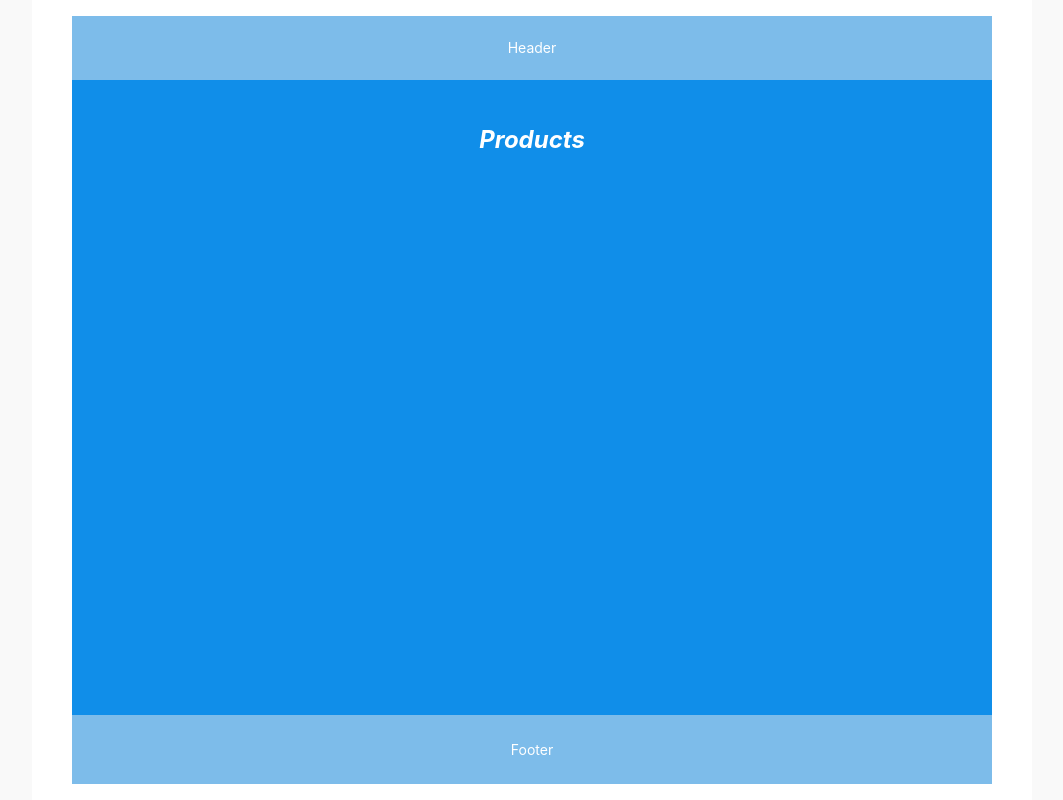
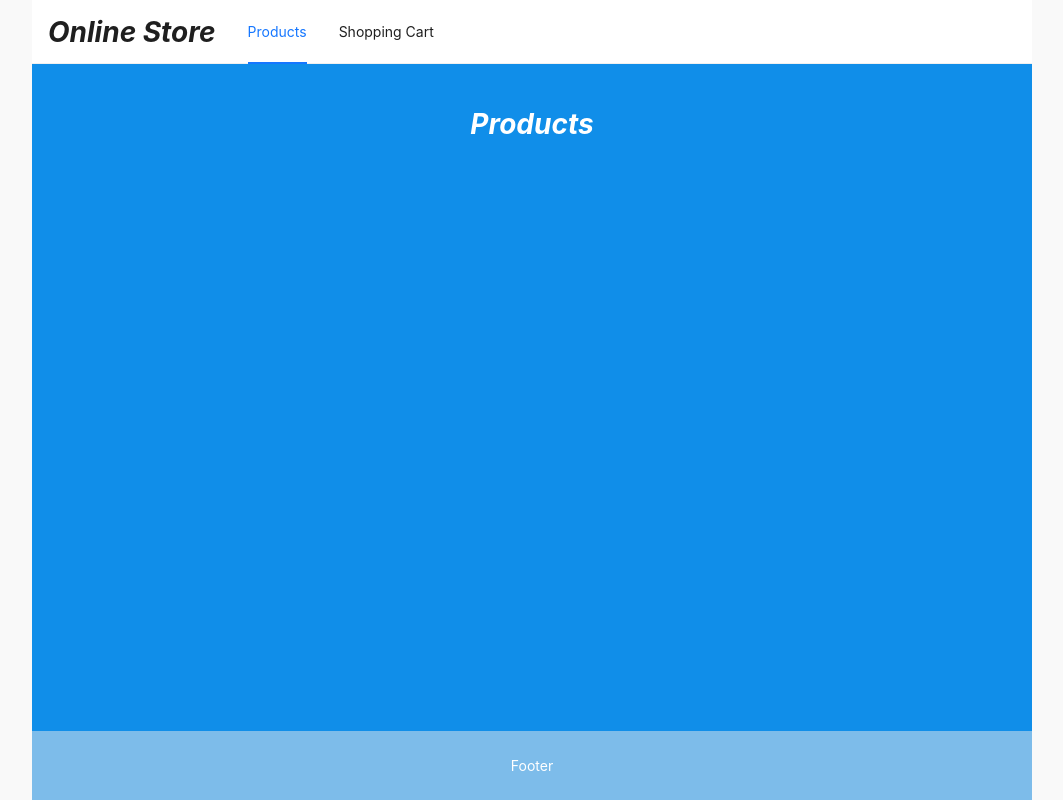
Before and after one commit to DWTwilight/front-end-demo, a React (Create React App) app: page / in a window 1280 px wide. Shown: the whole page, without its empty margins (108-1171 px from the left). Built offline with nearby package versions, Linux system fonts and the light colour scheme.

Commit message:
[shopping-cart] add navBar

```diff
--- a/src/pages/layout/CommonLayout.js
+++ b/src/pages/layout/CommonLayout.js
@@ -1,16 +1,9 @@
 import React from "react";
 import { Outlet } from "react-router-dom";
-import { Layout, Space } from "antd";
-const { Header, Footer, Sider, Content } = Layout;
+import { Layout } from "antd";
+import NavBar from "./components/NavBar";
+const { Header, Footer, Content } = Layout;
 
-const headerStyle = {
-  textAlign: "center",
-  color: "#fff",
-  height: 64,
-  paddingInline: 50,
-  lineHeight: "64px",
-  backgroundColor: "#7dbcea",
-};
 const contentStyle = {
   textAlign: "center",
   minHeight: 120,
@@ -27,7 +20,9 @@ const footerStyle = {
 export default function CommonLayout() {
   return (
     <Layout>
-      <Header style={headerStyle}>Header</Header>
+      <Header id="header">
+        <NavBar />
+      </Header>
       <Content style={contentStyle}>
         <Outlet />
       </Content>
--- /dev/null
+++ b/src/pages/layout/components/NavBar.js
@@ -0,0 +1,45 @@
+import React, { useEffect, useState } from "react";
+import { useNavigate } from "react-router-dom";
+import { Menu } from "antd";
+
+const items = [
+  {
+    label: <h1>Online Store</h1>,
+    key: "home",
+  },
+  {
+    label: "Products",
+    key: "products",
+  },
+  {
+    label: "Shopping Cart",
+    key: "shoppingCart",
+  },
+];
+
+export default function NavBar() {
+  const navigate = useNavigate();
+  const [current, setCurrent] = useState("products");
+  const onClick = (e) => {
+    console.log("click ", e);
+    setCurrent(e.key);
+  };
+
+  useEffect(() => {
+    if (current === "shoppingCart") {
+      navigate("/shopping-cart");
+    } else {
+      navigate("/");
+    }
+  }, [navigate, current]);
+
+  return (
+    <Menu
+      id="navBar"
+      onClick={onClick}
+      selectedKeys={[current]}
+      mode="horizontal"
+      items={items}
+    />
+  );
+}
--- a/src/styles/app.scss
+++ b/src/styles/app.scss
@@ -13,19 +13,25 @@ body {
   background-color: $gray-light;
 }
 
+h1 {
+  font-style: italic;
+}
+
 #root {
   width: 1000px;
   min-width: 800px;
   height: 100%;
   display: flex;
-  padding: $padding-base 2.5rem;
+  padding: 0;
   background-color: $white;
   flex-direction: column;
   gap: 1rem;
 
-  h1 {
-    text-align: center;
-    font-size: 1.5rem;
-    font-style: italic;
+  #header {
+    padding: 0;
+
+    #navBar {
+      background-color: white;
+    }
   }
 }
```
Also changed, not shown: 1 other file (tests, documents, lock files or other folders).
